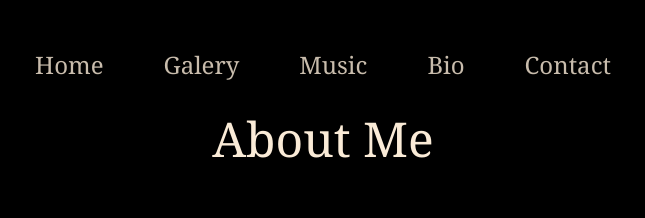
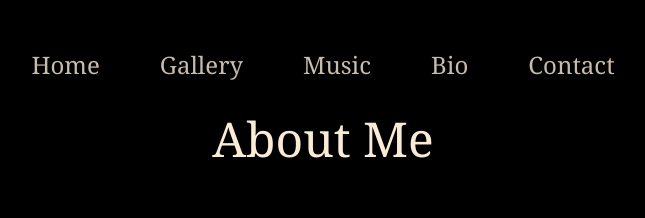
Before and after one commit to ignicius/ignicius, a website: page HTML/bio.html in a window 1280 px wide. Shown: the top 218 px of the page, 317-962 px from the left. Drawn offline with nearby package versions, Linux system fonts and the light colour scheme.

Commit message:
logre que aparezca la foto de fondo y corregi una palabra

```diff
--- a/HTML/bio.html
+++ b/HTML/bio.html
@@ -20,7 +20,7 @@
     <header>
       <nav>
         <a href="../index.html">Home</a>
-        <a href="../HTML/galeria.html">Galery</a>
+        <a href="../HTML/galeria.html">Gallery</a>
         <a href="../HTML/musica.html">Music</a>
         <a href="../HTML/bio.html">Bio</a>
         <a href="../HTML/contacto.html">Contact</a>
```
